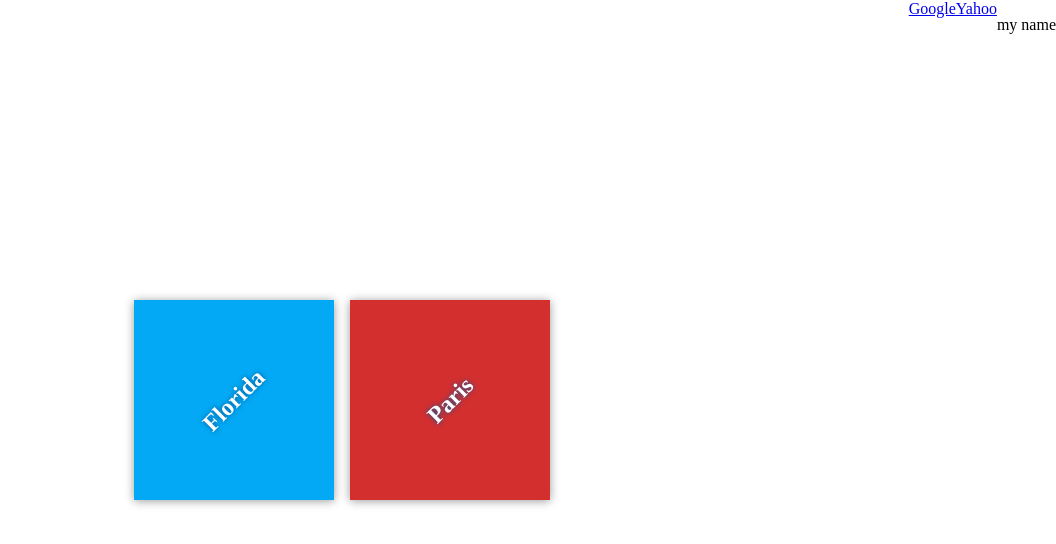
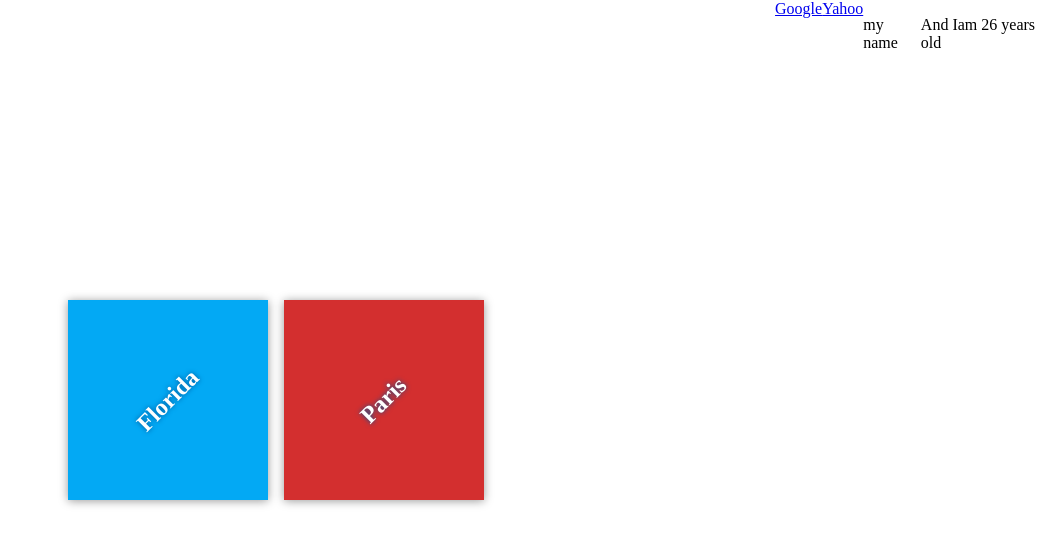
Before and after one commit to Islamsulaiman/my-travel-plans, a plain HTML site: page index.html in a window 1280 px wide. Shown: the whole page, without its empty margins (224-1280 px from the left). Drawn offline with Linux system fonts and the light colour scheme.

Commit message:
adding my age

```diff
--- a/index.html
+++ b/index.html
@@ -22,6 +22,7 @@
     <a href="https://google.com">Google</a>
     <a href="https://yahoo.com">Yahoo</a>
     <p>my name</p>
+    <p>And Iam 26 years old</p>
 
 </body>
 </html>
```
